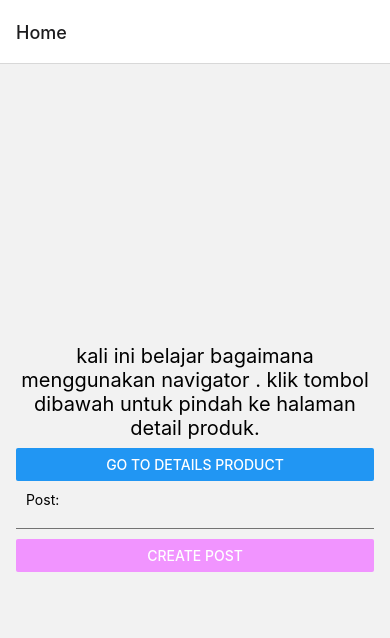
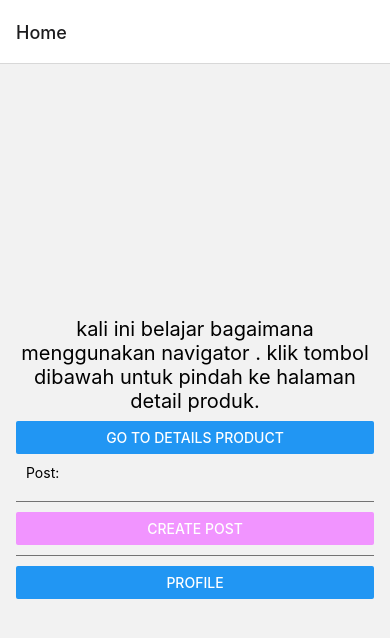
Before and after one commit to mnindrazaka/react-native-starter, a React Native app: screen / in a window 390 px wide. Shown: the top 638 px of the page. Built offline with nearby package versions, Linux system fonts and the light colour scheme.

Commit message:
Using params in the title

```diff
--- a/App.js
+++ b/App.js
@@ -47,6 +47,12 @@ return (
       />
 
   </View>
+
+<Separator/>
+      <Button
+      title='Profile'
+      onPress={() => navigation.navigate('Profile', {name: 'Custom profile header'})}
+      />
   </SafeAreaView>
 );
 }
@@ -179,6 +185,17 @@ function DetailsProduct({route, navigation}){
   )
 }
 
+function ProfileScreen({navigation}){
+  return (
+
+    <View>
+    <Text style={style.title}>
+      Custom Header
+    </Text>
+    <Button title="Go back" onPress={() => navigation.goBack()} />
+    </View>
+    )
+}
 
 function App(){
   return(
@@ -192,7 +209,9 @@ function App(){
         {/* options={{title: 'Dashboard'}}/> */}
         <Stack.Screen name = "Details" component={DetailsProduct}/>
         <Stack.Screen name = "CreatePost" component={CreatePostScreen}/>
-
+        <Stack.Screen name="Profile" component={ProfileScreen}
+        options={({ route }) => ({title: route.params.name})}
+          />
       </Stack.Navigator>
     </NavigationContainer>
   );
```
